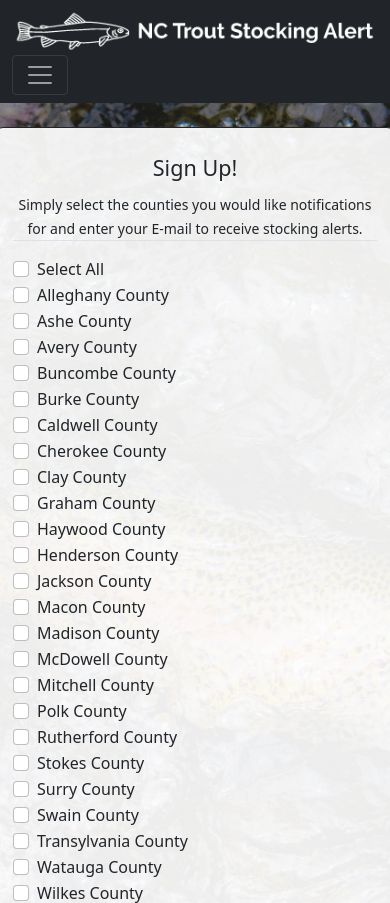
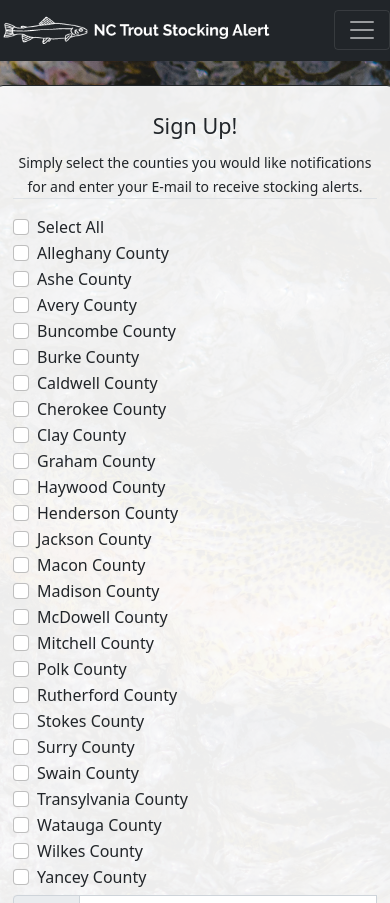
Before and after one commit to tsmit317/Flask-Stocking-Email, a Flask app: page / in a window 390 px wide. Shown: the top 903 px of the page. Run offline with Flask 2, Linux system fonts and the light colour scheme; parts of the project's set-up code (start-up, migrations or seed data) failed here and were passed over.

Commit message:
Navbar responsive behaviors when adjusting size

```diff
--- a/troutstocking/templates/base.html
+++ b/troutstocking/templates/base.html
@@ -2,13 +2,12 @@
 <html lang="en">
 <head>
     <meta charset="UTF-8">
-
     <meta name="viewport" content="width=device-width, initial-scale=1">
 
     <!-- Bootstrap CSS -->
     <link href="https://cdn.jsdelivr.net/npm/bootstrap@5.0.0-beta3/dist/css/bootstrap.min.css" rel="stylesheet" integrity="sha384-eOJMYsd53ii+scO/bJGFsiCZc+5NDVN2yr8+0RDqr0Ql0h+rP48ckxlpbzKgwra6" crossorigin="anonymous">
     <link rel="stylesheet" href="{{ url_for('static', filename='css/main.css') }}">
-
+    <!-- Title image and icon -->
     <link rel="shortcut icon" href="/static/images/rainbow-trout-16-222958.jpg" />
     <title>Stocking Notification</title>
 
@@ -17,19 +16,14 @@
 <body>
 
     <nav class="navbar navbar-expand-md navbar-dark bg-dark">
-
-      <div class="container-fluid">
-        <div class="navbar-header">
-          <a class="navbar-brand"><img class="nav-logo" src="/static/images/logo.png"/></a>
-
-
-          <button class="navbar-toggler" type="button" data-bs-toggle="collapse" data-bs-target="#navbarNavAltMarkup" aria-controls="navbarNavAltMarkup" aria-expanded="false" aria-label="Toggle navigation">
-            <span class="navbar-toggler-icon "></span>
-          </button>
-        </div>
-
+        <a class="navbar-brand" href="#">
+          <img class="nav-logo" src="/static/images/logo.png"/>
+        </a>
+        <button class="navbar-toggler pl-5 " type="button" data-bs-toggle="collapse" data-bs-target="#navbarNavAltMarkup" aria-controls="navbarNavAltMarkup" aria-expanded="false" aria-label="Toggle navigation">
+          <span class="navbar-toggler-icon"></span>
+        </button>
         <div class="collapse navbar-collapse" id="navbarNavAltMarkup">
-          <ul class="navbar-nav">
+          <ul class="navbar-nav ">
             <li class="nav-item">
               <a class="nav-link active" aria-current="page" href="{{url_for('home')}}">Home</a>
             </li>
@@ -39,14 +33,8 @@
             <li class="nav-item">
               <a class="nav-link" href="{{url_for('about')}}">About</a>
             </li>
-
-
-
-          </div>
+          </ul>
         </div>
-      </div>
-
-
     </nav>
     {% block body %}
 
@@ -57,17 +45,10 @@
           <p class="m-0 attributions">Background image by <a href="https://unsplash.com/@eyefish73?utm_source=unsplash&utm_medium=referral&utm_content=creditCopyText" target="_blank">Jon Sailer</a> on <a href="https://unsplash.com/?utm_source=unsplash&utm_medium=referral&utm_content=creditCopyText" target="_blank">Unsplash</a></p>
           <p class="mb-3 attributions">Card image by <a href="https://unsplash.com/@jmurrey?utm_source=unsplash&utm_medium=referral&utm_content=creditCopyText" target="_blank">jack murrey</a> on <a href="https://unsplash.com/s/photos/trout?utm_source=unsplash&utm_medium=referral&utm_content=creditCopyText" target="_blank" >Unsplash</a></p>
         </div>
-
       </div>
-
     </footer>
     <!-- Option 1: Bootstrap Bundle with Popper -->
     <script src="https://cdn.jsdelivr.net/npm/bootstrap@5.0.0-beta3/dist/js/bootstrap.bundle.min.js" integrity="sha384-JEW9xMcG8R+pH31jmWH6WWP0WintQrMb4s7ZOdauHnUtxwoG2vI5DkLtS3qm9Ekf" crossorigin="anonymous"></script>
 
-    <!-- Option 2: Separate Popper and Bootstrap JS -->
-    <!--
-    <script src="https://cdn.jsdelivr.net/npm/@popperjs/core@2.9.1/dist/umd/popper.min.js" integrity="sha384-SR1sx49pcuLnqZUnnPwx6FCym0wLsk5JZuNx2bPPENzswTNFaQU1RDvt3wT4gWFG" crossorigin="anonymous"></script>
-    <script src="https://cdn.jsdelivr.net/npm/bootstrap@5.0.0-beta3/dist/js/bootstrap.min.js" integrity="sha384-j0CNLUeiqtyaRmlzUHCPZ+Gy5fQu0dQ6eZ/xAww941Ai1SxSY+0EQqNXNE6DZiVc" crossorigin="anonymous"></script>
-    -->
 </body>
 </html>
```
